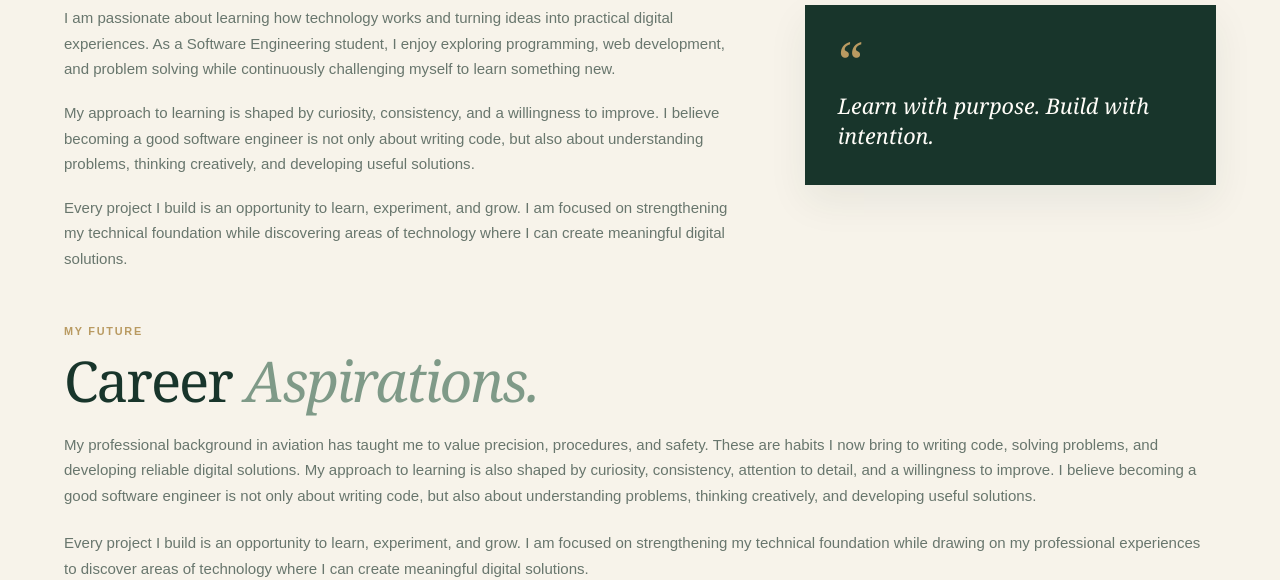
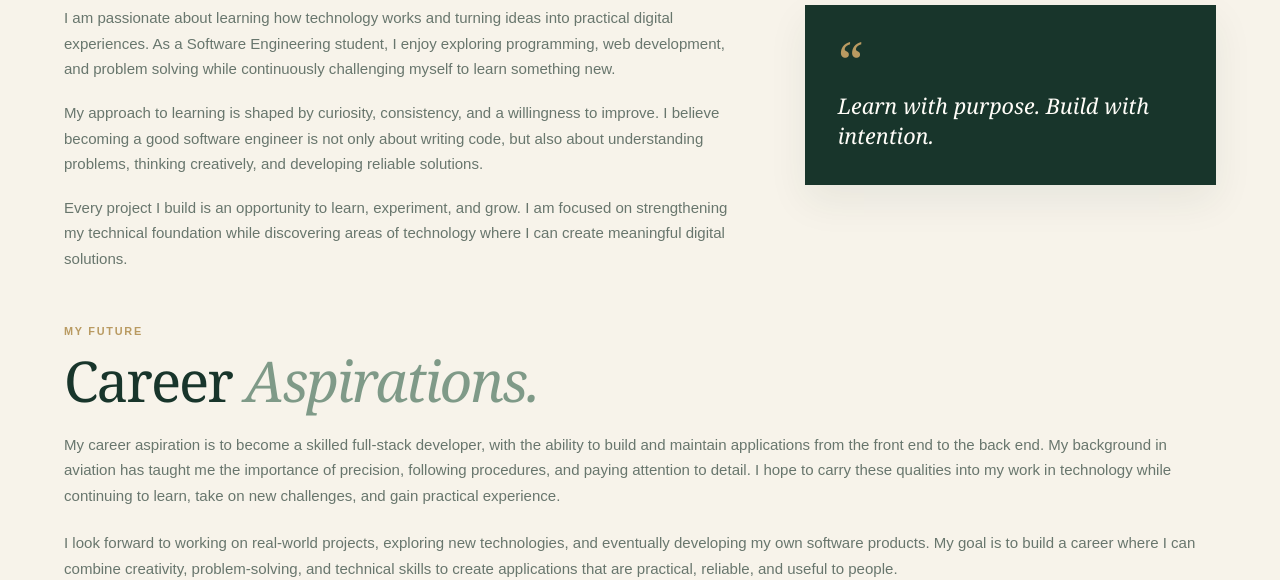
Before and after one commit to dorathybern/dorathy-portfolio-v2, a plain HTML site: page about.html in a window 1280 px wide. Shown: the part 372-952 px from the top of the page. Drawn offline with Linux system fonts and the light colour scheme.

Commit message:
Refactor About Me section for clarity

```diff
--- a/about.html
+++ b/about.html
@@ -157,7 +157,7 @@
                     </p>
 
                     <p>
-                        My approach to learning is shaped by curiosity, consistency, and a willingness to improve. I believe becoming a good software engineer is not only about writing code, but also about understanding problems, thinking creatively, and developing useful solutions.
+                        My approach to learning is shaped by curiosity, consistency, and a willingness to improve. I believe becoming a good software engineer is not only about writing code, but also about understanding problems, thinking creatively, and developing reliable solutions.
                     </p>
 
                     <p>
@@ -185,11 +185,11 @@
                 </div>
 
                 <p>
-                    My professional background in aviation has taught me to value precision, procedures, and safety. These are habits I now bring to writing code, solving problems, and developing reliable digital solutions. My approach to learning is also shaped by curiosity, consistency, attention to detail, and a willingness to improve. I believe becoming a good software engineer is not only about writing code, but also about understanding problems, thinking creatively, and developing useful solutions.
+                   My career aspiration is to become a skilled full-stack developer, with the ability to build and maintain applications from the front end to the back end. My background in aviation has taught me the importance of precision, following procedures, and paying attention to detail. I hope to carry these qualities into my work in technology while continuing to learn, take on new challenges, and gain practical experience.
                 </p>
 
                 <p>
-                    Every project I build is an opportunity to learn, experiment, and grow. I am focused on strengthening my technical foundation while drawing on my professional experiences to discover areas of technology where I can create meaningful digital solutions.
+                   I look forward to working on real-world projects, exploring new technologies, and eventually developing my own software products. My goal is to build a career where I can combine creativity, problem-solving, and technical skills to create applications that are practical, reliable, and useful to people.
                 </p>
 
             </div>
```
